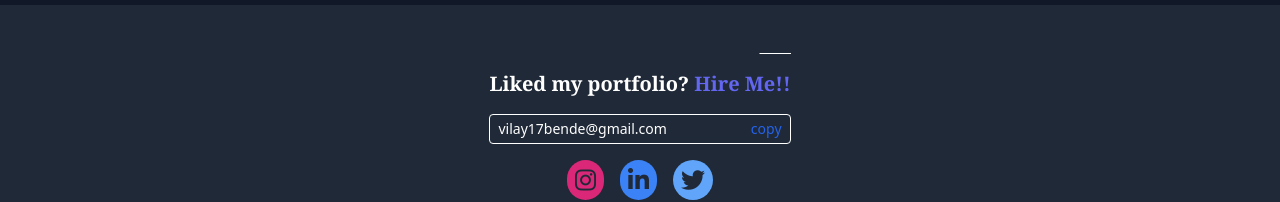
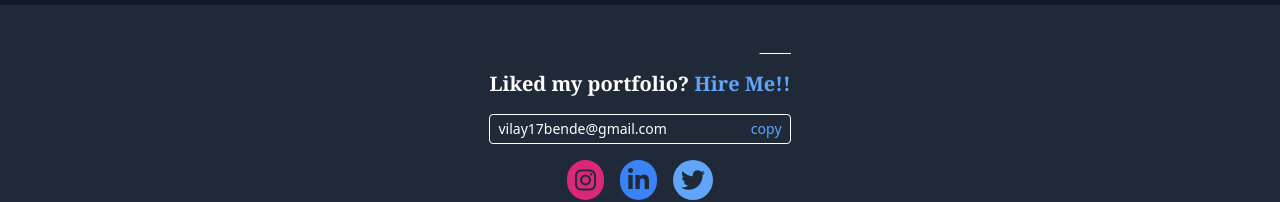
Before and after one commit to vilay1702/portfolio, a React (Create React App) app: page / in a window 1280 px wide. Shown: the part 3448-3650 px from the top of the page. Built offline with nearby package versions, Linux system fonts and the light colour scheme.

Commit message:
changed color in contact section

```diff
--- a/src/components/Contact.js
+++ b/src/components/Contact.js
@@ -56,7 +56,11 @@ const Contact = () => {
         </div>
         <h1 className={`font-serif text-xl space-x-1 font-semibold`}>
           Liked my portfolio?{" "}
-          <span className={`text-indigo-500`}>Hire Me!!</span>
+          <span
+            className={theme === "light" ? "text-blue-600" : "text-blue-400"}
+          >
+            Hire Me!!
+          </span>
         </h1>
 
         <div
@@ -73,7 +77,11 @@ const Contact = () => {
 
           <h1
             className={`text-sm ml-8 ${
-              copy === "copied" ? "text-green-600" : "text-blue-600"
+              copy === "copied"
+                ? "text-green-600"
+                : theme === "light"
+                ? "text-blue-600"
+                : "text-blue-400"
             }`}
           >
             {copy}
```
